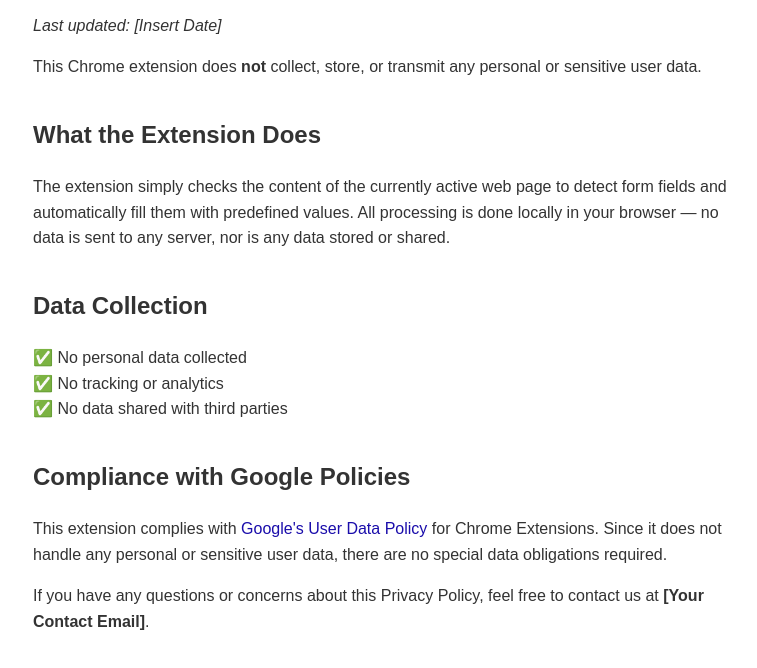
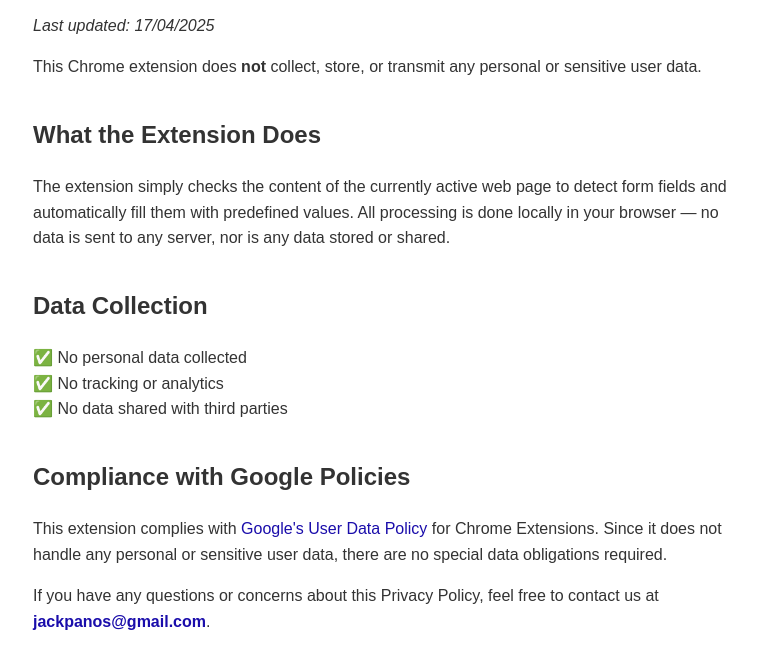
Before and after one commit to jackpmcd/privacy-policy, a plain HTML site: page index.html in a window 1280 px wide. Shown: the part 136-804 px from the top of the page, without its empty margins (257-1014 px from the left). Drawn offline with Linux system fonts and the light colour scheme.

Commit message:
Update index.html

```diff
--- a/index.html
+++ b/index.html
@@ -36,7 +36,7 @@
 </head>
 <body>
   <h1>Privacy Policy</h1>
-  <p><em>Last updated: [Insert Date]</em></p>
+  <p><em>Last updated: 17/04/2025</em></p>
 
   <p>This Chrome extension does <strong>not</strong> collect, store, or transmit any personal or sensitive user data.</p>
 
@@ -62,6 +62,6 @@
     for Chrome Extensions. Since it does not handle any personal or sensitive user data, there are no special data obligations required.
   </p>
 
-  <p>If you have any questions or concerns about this Privacy Policy, feel free to contact us at <strong>[Your Contact Email]</strong>.</p>
+  <p>If you have any questions or concerns about this Privacy Policy, feel free to contact us at <a href="mailto:jackpanos@gmail.com"><strong>jackpanos@gmail.com</strong></a>.</p>
 </body>
 </html>
```
